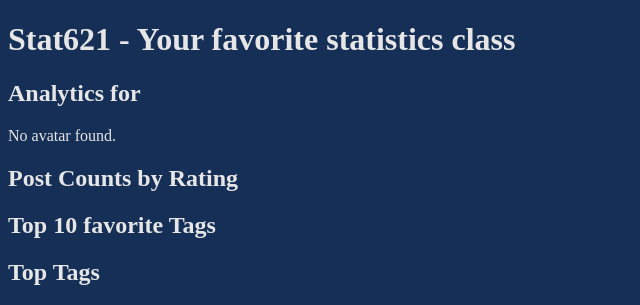
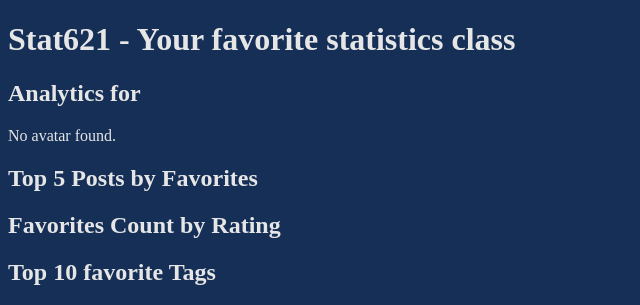
Before and after one commit to kirione/Stat621, a Flask app: template Templates/analytics.html in a window 1280 px wide. Shown: the top 305 px of the page, without its empty margins (0-640 px from the left). Run offline with Flask 3, Linux system fonts and the light colour scheme; the template is opened without the code that fills it, so the values that code supplies are empty.

Commit message:
Added posts by user_name and top posts by fav_counts visualization on html

```diff
--- a/Main.py
+++ b/Main.py
@@ -10,15 +10,9 @@ import webbrowser
 import re
 import json
 
-#Global Variables declaration
-#User Details
-username = "your_username"
-api_key = "your_api_key" #Unused currently
-avatar_url = "N/A"
-user_id = "N/A"
-
 #Dataframes
 favorites_df = pd.DataFrame()
+posts_df = pd.DataFrame()
 
 #Load allowed e621 tags from JSON
 with open('tags.json', 'r', encoding='utf-8') as f:
@@ -51,11 +45,11 @@ def fetch_analytics(user_name):
 
     # Parse user page HTML to extract avatar URL and user_id
     soup = BeautifulSoup(response.text, "html.parser")
-    print ("Response Text:", response.text)
+    #print ("Response Text:", response.text)
 
     # Find the <script> tag containing "window.___deferred_posts"
     script_tag = soup.find("script", string=re.compile(r"window.___deferred_posts"))
-    print (f"script found, script_tag:",{script_tag})
+    #print (f"script found, script_tag:",{script_tag})
     if script_tag:
     # Extract avatar url from script_tag
         avatar_url = re.findall(r'"sample_url"\s*:\s*"([^"]+)"', script_tag.string)
@@ -70,22 +64,28 @@ def fetch_analytics(user_name):
             user_id = int(href[7:])
             print("Found user ID:", user_id)
 
+    params = {"tags": f"user:{user_name}"}
+    #Fetch posts uploaded by user
+    response = requests.get("https://e621.net/posts.json", headers=HEADERS, params=params)
+    print("Fetching posts:")
+    posts_data = response.json()
+    print(f"Found {len(posts_data['posts'])} posts")
 
+    params = {"user_id": user_id}
     # Fetch favorite posts using user_id with favorites API
-    params = {"user_id": user_id}
     response = requests.get("https://e621.net/favorites.json", headers=HEADERS, params=params)
     print("Fetching favorites:")
     favorites_data = response.json().get("posts", [])
-
 
     # Convert user favorites data to pandas DataFrame
     favorites_df = pd.DataFrame(favorites_data)
     print(favorites_df.columns)
 
     # analytics visualization:
+
+    #Favorites Analysis
     # Count by rating
     rating_counts = favorites_df['rating'].value_counts().to_dict()
-
     #top 10 general tags list
     general_tags_series = favorites_df['tags'].apply(lambda x: x['general'])
     # Flatten the list of lists and count occurrences
@@ -100,7 +100,7 @@ def fetch_analytics(user_name):
 
     #Bar Chart Creation for Top Tags
     #df_toptags = pd.Series(tag_counts)
-    # Plot
+    #Plot
     plt.figure(figsize=(8,4))
     plt.bar(top_tags.keys(), top_tags.values())
     plt.title("Top Tags")
@@ -118,7 +118,7 @@ def fetch_analytics(user_name):
     general_tags_img = base64.b64encode(buf.getvalue()).decode('utf-8')
 
     return render_template("analytics.html", user_name=user_name,
-                           rating_counts=rating_counts, top_tags=top_tags,avatar_url=avatar_url, general_toptags_chart=general_tags_img)
+                           rating_counts=rating_counts, top_tags=top_tags,avatar_url=avatar_url, general_toptags_chart=general_tags_img, posts_data=posts_data)
 
 if __name__ == "__main__":
     app.run(debug=True)
--- a/Templates/analytics.html
+++ b/Templates/analytics.html
@@ -14,7 +14,21 @@
         <p>No avatar found.</p>
     {% endif %}
 
-    <h2>Post Counts by Rating</h2>
+    <h2>Top 5 Posts by Favorites</h2>
+{% set sorted_posts = posts_data.posts | sort(attribute='fav_count', reverse=True) %}
+<ul>
+  {% for post in sorted_posts[:5] %}
+    <li>
+      <a href="https://e621.net/posts/{{ post.id }}" target="_blank">
+        Post {{ post.id }}
+      </a> — ❤️ {{ post.fav_count }} favorites
+    </li>
+  {% endfor %}
+</ul>
+
+
+
+    <h2>Favorites Count by Rating</h2>
     <ul>
         {% for rating, count in rating_counts.items() %}
             {% set rating_names = {'s': 'Safe', 'q': 'Questionable', 'e': 'Explicit'} %}
```
